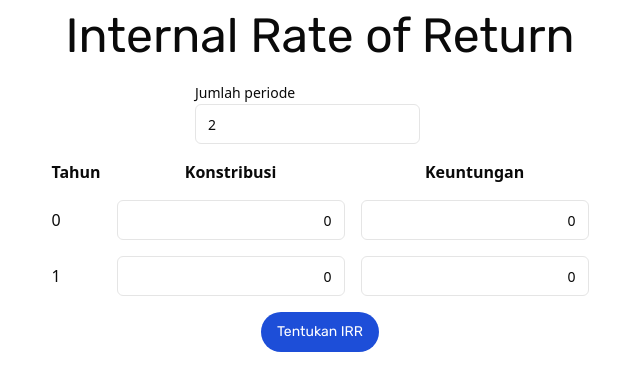
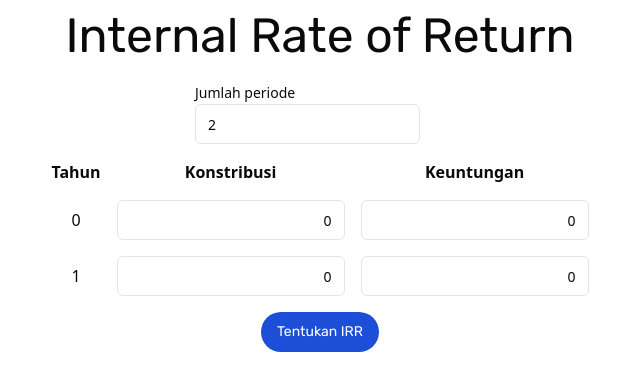
Before and after one commit to sotul04/app-irr, a Next.js app: page / in a window 1280 px wide. Shown: the top 390 px of the page, without its empty margins (320-960 px from the left). Built offline with nearby package versions, Linux system fonts and the light colour scheme.

Commit message:
fix: margin x for table

```diff
--- a/src/components/data-input.tsx
+++ b/src/components/data-input.tsx
@@ -107,10 +107,10 @@ export function DataInput() {
                 />
             </div>
             <div className="overflow-x-auto">
-                <table className="min-w-full">
+                <table className="mx-2 sm:mx-1 md:mx-0">
                     <thead>
                         <tr>
-                            <th className="p-2 text-left">Tahun</th>
+                            <th className="p-2 text-center">Tahun</th>
                             <th className="p-2 text-center">Konstribusi</th>
                             <th className="p-2 text-center">Keuntungan</th>
                         </tr>
@@ -118,7 +118,7 @@ export function DataInput() {
                     <tbody>
                         {data.map((item, index) => (
                             <tr key={index}>
-                                <td className="p-2 text-left">{index}</td>
+                                <td className="p-2 text-center">{index}</td>
                                 <td className="p-2">
                                     <Input
                                         type="text" // Change to text to allow decimal input
```
